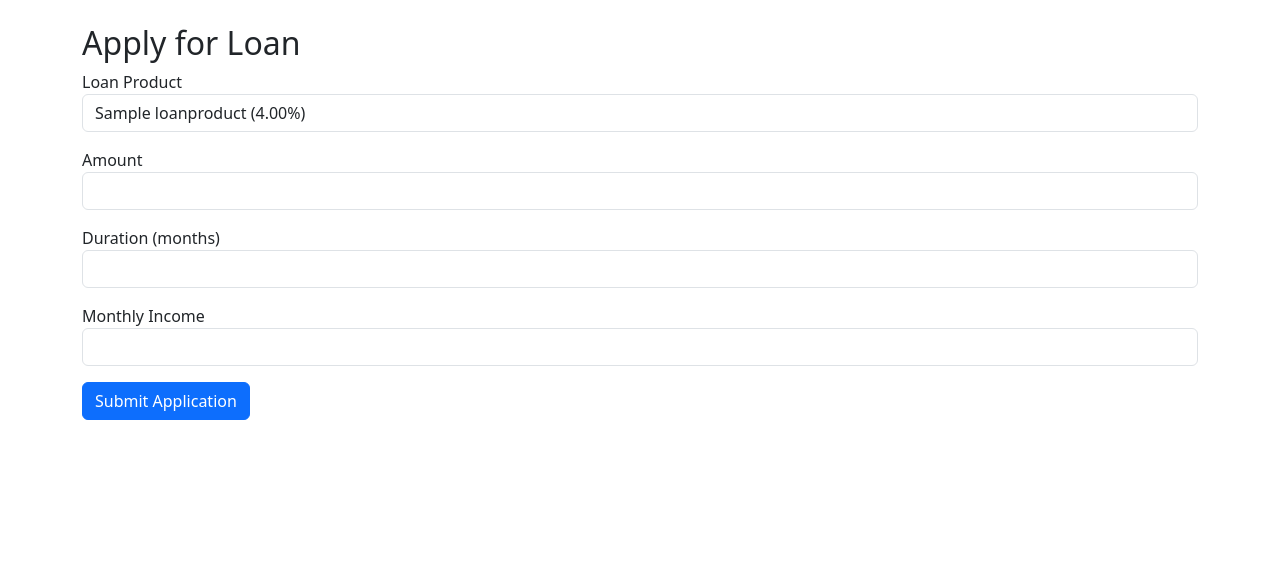
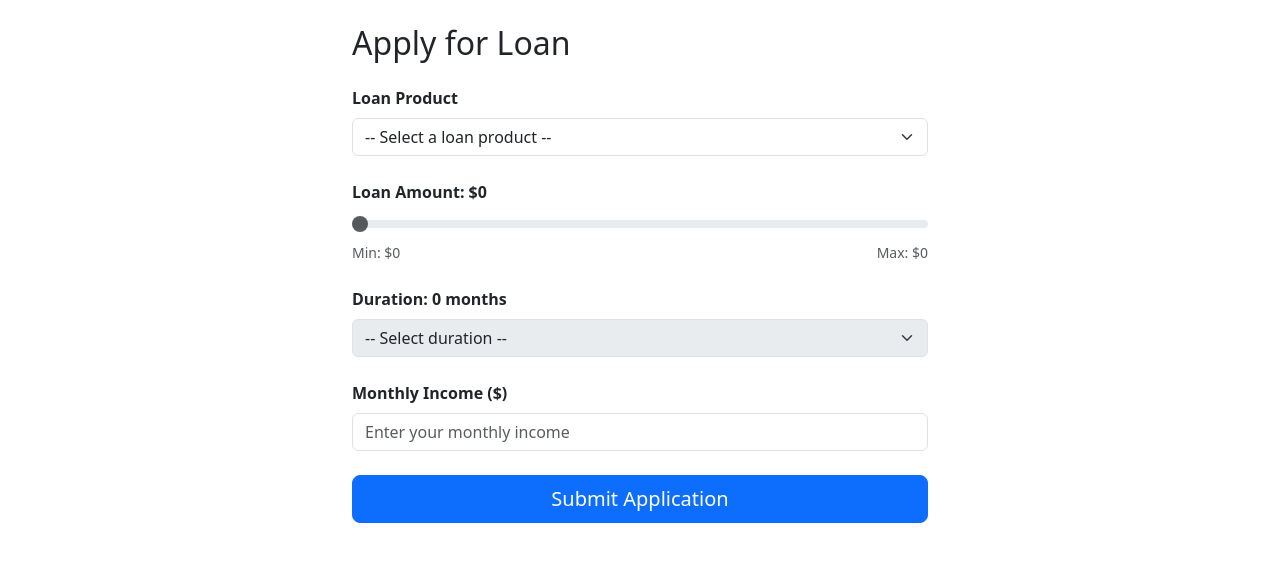
Before and after one commit to sunnatillatotsamiy/microloan-platform, a Django app: page /apply-loan/ in a window 1280 px wide. Shown: the part 56-618 px from the top of the page. Run offline with Django 5.2, Linux system fonts and the light colour scheme; a user stored in the database is signed in; tables that the repository leaves empty hold one stand-in row (values such as "Sample post").

Commit message:
improved loan application form with slider and auto calculations

```diff
--- a/templates/apply_loan.html
+++ b/templates/apply_loan.html
@@ -1,37 +1,155 @@
 {% extends 'base.html' %}
-
 {% block content %}
-<h2>Apply for Loan</h2>
-
-<form method="POST">
+<div class="container mt-4" style="max-width: 600px;">
+    <h2 class="mb-4">Apply for Loan</h2>
+    <form method="POST" id="loanForm">
         {% csrf_token %}
 
-    <div class="mb-3">
-        <label>Loan Product</label>
-        <select name="loan_product" class="form-control" required>
+        <div class="mb-4">
+            <label class="form-label fw-bold">Loan Product</label>
+            <select name="loan_product" class="form-select" id="productSelect" required onchange="updateProductInfo()">
+                <option value="">-- Select a loan product --</option>
                 {% for product in products %}
-                <option value="{{ product.id }}">
-                    {{ product.name }} ({{ product.interest_rate }}%)
+                    <option value="{{ product.id }}"
+                        data-rate="{{ product.interest_rate }}"
+                        data-min="{{ product.min_amount }}"
+                        data-max="{{ product.max_amount }}"
+                        data-dmin="{{ product.duration_min }}"
+                        data-dmax="{{ product.duration_max }}">
+                        {{ product.name }}
                     </option>
                 {% endfor %}
             </select>
         </div>
 
-    <div class="mb-3">
-        <label>Amount</label>
-        <input type="number" name="amount" class="form-control" required>
+        <div id="productInfo" class="alert alert-info d-none mb-4">
+            <strong id="productName"></strong><br>
+            Interest Rate: <span id="productRate"></span>% per year<br>
+            Amount Range: $<span id="productMin"></span> – $<span id="productMax"></span><br>
+            Duration: <span id="productDmin"></span> – <span id="productDmax"></span> months
         </div>
 
-    <div class="mb-3">
-        <label>Duration (months)</label>
-        <input type="number" name="duration" class="form-control" required>
+        <div class="mb-4" id="amountSection">
+            <label class="form-label fw-bold">Loan Amount: $<span id="amountDisplay">0</span></label>
+            <input type="range" class="form-range" id="amountSlider" min="0" max="100" value="0"
+                oninput="updateAmount(this.value)" disabled>
+            <input type="hidden" name="amount" id="amountInput">
+            <div class="d-flex justify-content-between text-muted small">
+                <span id="minLabel">Min: $0</span>
+                <span id="maxLabel">Max: $0</span>
+            </div>
         </div>
 
-    <div class="mb-3">
-        <label>Monthly Income</label>
-        <input type="number" name="income" class="form-control" required>
+        <div class="mb-4" id="durationSection">
+            <label class="form-label fw-bold">Duration: <span id="durationDisplay">0</span> months</label>
+            <select name="duration" class="form-select" id="durationSelect" required onchange="updateSummary()" disabled>
+                <option value="">-- Select duration --</option>
+            </select>
         </div>
 
-    <button class="btn btn-primary">Submit Application</button>
+        <div class="mb-4">
+            <label class="form-label fw-bold">Monthly Income ($)</label>
+            <input type="number" name="income" class="form-control" placeholder="Enter your monthly income" min="1" required>
+        </div>
+
+        <div id="summary" class="alert alert-success d-none mb-4">
+            <h5>Loan Summary</h5>
+            <table class="table table-sm mb-0">
+                <tr><td>Loan Amount</td><td><strong>$<span id="sumAmount"></span></strong></td></tr>
+                <tr><td>Duration</td><td><strong><span id="sumDuration"></span> months</strong></td></tr>
+                <tr><td>Interest Rate</td><td><strong><span id="sumRate"></span>% per year</strong></td></tr>
+                <tr><td>Monthly Payment</td><td><strong>$<span id="sumMonthly"></span></strong></td></tr>
+                <tr><td>Total Repayment</td><td><strong>$<span id="sumTotal"></span></strong></td></tr>
+            </table>
+        </div>
+
+        <button class="btn btn-primary btn-lg w-100" type="submit">Submit Application</button>
     </form>
+</div>
+
+<script>
+function updateProductInfo() {
+    const select = document.getElementById('productSelect');
+    const option = select.options[select.selectedIndex];
+    const info = document.getElementById('productInfo');
+
+    if (!option.value) {
+        info.classList.add('d-none');
+        document.getElementById('amountSlider').disabled = true;
+        document.getElementById('durationSelect').disabled = true;
+        return;
+    }
+
+    const rate = option.dataset.rate;
+    const min = parseFloat(option.dataset.min);
+    const max = parseFloat(option.dataset.max);
+    const dmin = parseInt(option.dataset.dmin);
+    const dmax = parseInt(option.dataset.dmax);
+
+    document.getElementById('productName').textContent = option.text;
+    document.getElementById('productRate').textContent = rate;
+    document.getElementById('productMin').textContent = min;
+    document.getElementById('productMax').textContent = max;
+    document.getElementById('productDmin').textContent = dmin;
+    document.getElementById('productDmax').textContent = dmax;
+    info.classList.remove('d-none');
+
+    // Update slider
+    const slider = document.getElementById('amountSlider');
+    slider.min = min;
+    slider.max = max;
+    slider.value = min;
+    slider.disabled = false;
+    document.getElementById('minLabel').textContent = 'Min: $' + min;
+    document.getElementById('maxLabel').textContent = 'Max: $' + max;
+    document.getElementById('amountDisplay').textContent = min;
+    document.getElementById('amountInput').value = min;
+
+    // Update duration dropdown
+    const dSelect = document.getElementById('durationSelect');
+    dSelect.innerHTML = '<option value="">-- Select duration --</option>';
+    for (let m = dmin; m <= dmax; m++) {
+        const opt = document.createElement('option');
+        opt.value = m;
+        opt.textContent = m + ' months';
+        dSelect.appendChild(opt);
+    }
+    dSelect.disabled = false;
+
+    updateSummary();
+}
+
+function updateAmount(val) {
+    document.getElementById('amountDisplay').textContent = parseFloat(val).toFixed(0);
+    document.getElementById('amountInput').value = val;
+    updateSummary();
+}
+
+function updateSummary() {
+    const select = document.getElementById('productSelect');
+    const option = select.options[select.selectedIndex];
+    const amount = parseFloat(document.getElementById('amountInput').value);
+    const duration = parseInt(document.getElementById('durationSelect').value);
+    const summary = document.getElementById('summary');
+
+    document.getElementById('durationDisplay').textContent = duration || 0;
+
+    if (!option.value || !amount || !duration) {
+        summary.classList.add('d-none');
+        return;
+    }
+
+    const rate = parseFloat(option.dataset.rate);
+    const monthlyRate = rate / 100 / 12;
+    const monthly = amount * monthlyRate * Math.pow(1 + monthlyRate, duration) / (Math.pow(1 + monthlyRate, duration) - 1);
+    const total = monthly * duration;
+
+    document.getElementById('sumAmount').textContent = amount.toFixed(2);
+    document.getElementById('sumDuration').textContent = duration;
+    document.getElementById('sumRate').textContent = rate;
+    document.getElementById('sumMonthly').textContent = monthly.toFixed(2);
+    document.getElementById('sumTotal').textContent = total.toFixed(2);
+    summary.classList.remove('d-none');
+}
+</script>
 {% endblock %}
```
Lines whose indentation alone changed are shown as unchanged.
